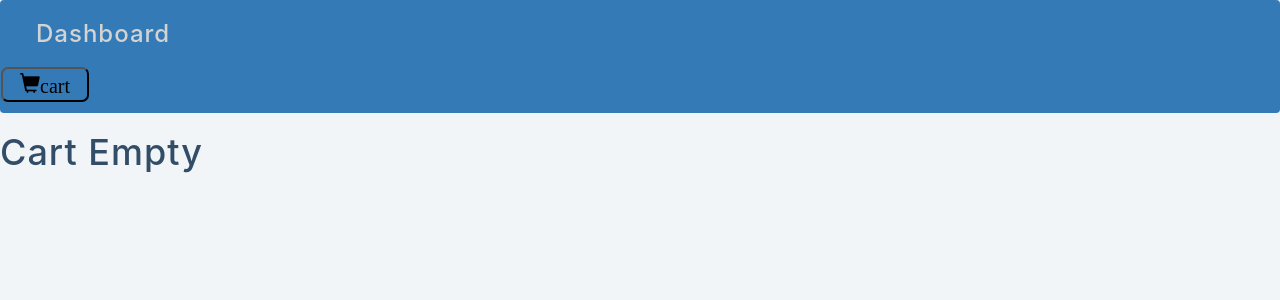
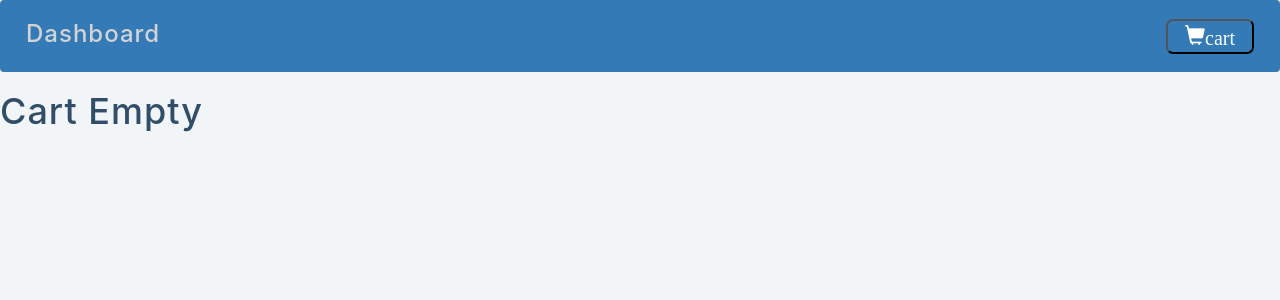
Before and after one commit to rolu225/react.github.io, a React (Create React App) app in the folder react-2020/: page /cart in a window 1280 px wide. Shown: the top 300 px of the page. Built offline with nearby package versions, Linux system fonts and the light colour scheme.

Commit message:
update 01/28

```diff
--- a/react-2020/package.json
+++ b/react-2020/package.json
@@ -4,6 +4,7 @@
   "private": true,
   "dependencies": {
     "@auth0/auth0-react": "^1.2.0",
+    "@svgr/webpack": "^5.5.0",
     "@testing-library/jest-dom": "^4.2.4",
     "@testing-library/react": "^9.5.0",
     "@testing-library/user-event": "^7.2.1",
--- a/react-2020/public/index.html
+++ b/react-2020/public/index.html
@@ -10,7 +10,7 @@
       name="description"
       content="Web site created using create-react-app"
     />
-    <link rel="apple-touch-icon" href="%PUBLIC_URL%/logo192.png" />
+    <link rel="apple-touch-icon"/>
     <!--
       manifest.json provides metadata used when your web app is installed on a
       user's mobile device or desktop. See https://developers.google.com/web/fundamentals/web-app-manifest/
--- a/react-2020/src/components/Cart/CartItem.js
+++ b/react-2020/src/components/Cart/CartItem.js
@@ -6,8 +6,15 @@ export default function CartItem({item, value}) {
 
     return (
         <div className='row my-1 text-capitalize text-center'>
-            <div className='col-10 mx-auto col-lg-2'>
-                <img  src={image} alt='product' style={{width:'5rem', height:'5rem'}} />
+            <div className='col-10 mx-auto col-lg-2 article'>
+                <img className='thumb' src={image} alt='product' style={{
+                    width:'5rem%',
+                    height:'5rem',
+                    marginBottom: '15px',
+                    // backgroundSize: 'cover',
+                    // backgroundPosition: 'center',
+                    // backgroundRepeat: 'no-repeat'
+                }} />
             </div>
             <div className='col0 mx-auto col-lg-2'>
                 <span className='d-lg-none'>{name}</span>
--- a/react-2020/src/components/Navbar.js
+++ b/react-2020/src/components/Navbar.js
@@ -1,33 +1,44 @@
 import React, { Component } from 'react'
 import {Link} from 'react-router-dom'
+import styled from 'styled-components'
 
 export default class Navbar extends Component {
     render() {
         return (
             <nav className="navbar navbar-expand-sm bg-primary navbar-dark px-sm-5">
                 <Link to='/'>
-                    <ul className="">
-                        <li className="" style={{color: 'lightgrey'}}>
-                            <h3 id='' style={{
-                                marginLeft: '35px'
-                            }}>dashboard</h3>
-                        </li>
-                    </ul>
+                    <div style={{color: 'lightgrey'}}>
+                        <h3 id='' style={{
+                            marginLeft: '25px',
+                            marginBottom: '-10px',
+                            marginTop: '20px',
+                        }}>dashboard</h3>
+                    </div>
                 </Link>
                 <Link to='/cart' className="ml-auto">
-                    <button style={{
-                        width: '88px',
-                        height: '35px',
-                        margin: '10px 0 10px 0',
-                        fontSize: '20px',
-                        borderRadius: '7px',
-                        background: 'transparent',
-                        color: 'black'
-                    }}>
+                    <ButtonCart>
                         <i className="glyphicon glyphicon-shopping-cart">cart</i>
-                    </button>
+                    </ButtonCart>
                 </Link>
             </nav>
         )
     }
 }
+
+export const ButtonCart = styled.button`
+    width: 88px;
+    height: 35px;
+    margin: 10px 0 10px 0;
+    font-size: 20px;
+    border-radius: 7px;
+    color: white;
+    background: transparent;
+    margin-top: -18px;
+    margin-right: 25px;
+    margin-bottom: 17px;
+    float: right;
+
+    :hover{
+        background: var(--mainYellow);
+        color: var(--LightBlue);
+`
--- a/react-2020/src/components/Product.js
+++ b/react-2020/src/components/Product.js
@@ -6,17 +6,21 @@ import PropTypes from 'prop-types';
 export default class Product extends Component {
     render() {
         const { id, name, price, image, inCart } = this.props.product
+        const { scroll } = this.props;
         return (
             <ProductConsumer>
-                {(value) => (
+                {(value) => (<>
                     <div onClick={()=> {value.handleDetail(id)}} className="products">
-                        <Link to='/detail'>
-                            <img src={image} alt={name} width='50%' />
+                        <div className='container'>
+                            <div className='row'>
+                                <div className='col-lg-3 col-md-6'>
+                                    <Link className='product_item product' to='/detail'>
+                                        <img className='product_img' src={image} alt={name} width='50%' />
                                         <h3>{name}</h3>
                                         <h4>$ {price}</h4>
                                     </Link>
                                     <div>
-                            <button onClick={()=>{
+                                        <button className='' onClick={()=>{
                                             value.addToCart(id);
                                             value.openModal(id);
                                         }} className='btn' disabled={inCart ? true : false}>
@@ -26,7 +30,17 @@ export default class Product extends Component {
                                         </button>
                                     </div>
                                 </div>
+                            </div>
+                        </div>
+                    </div>
+                    <div id='go-to-top'>
+                        {scroll && (
+                            <div onClick={() => this.scrollToTop()}>
+                                up
+                            </div>
                         )}
+                    </div>
+                </>)}
 
             </ProductConsumer>
 
--- a/react-2020/src/context.js
+++ b/react-2020/src/context.js
@@ -13,9 +13,31 @@ class ProductProvider extends Component {
         cartSubTotal: 0,
         deliveryCharge: 0,
         cartTotal: 0,
+        scroll: false
     };
     componentDidMount() {
         this.setProducts();
+        const scrollComponent = this;
+        document.addEventListener("scroll", function(e){
+            scrollComponent.toggleVisibility();
+        })
+    };
+    toggleVisibility () {
+        if(window.pageYOffset > 300) {
+            this.setState({
+                scroll: true
+            })
+        } else {
+            this.setState({
+                scroll: false
+            })
+        }
+    };
+    scrollToTop () {
+        window.scrollTo({
+            top: 0,
+            behavior: "smooth"
+        })
     }
     setProducts = () => {
         let tempProducts = [];
@@ -98,7 +120,6 @@ class ProductProvider extends Component {
                 this.addTotal();
             })
         }
-
     };
     remove = id => {
         let tempProducts = [...this.state.products];
@@ -154,7 +175,9 @@ class ProductProvider extends Component {
                 plus: this.plus,
                 minus: this.minus,
                 remove: this.remove,
-                clear: this.clear
+                clear: this.clear,
+                toggleVisibility: this.toggleVisibility,
+                scrollToTop: this.scrollToTop
             }}>
                 {this.props.children}
             </ProductContext.Provider>
--- a/react-2020/src/index.css
+++ b/react-2020/src/index.css
@@ -52,8 +52,8 @@
 }
 
 *,
-::after,
-::before {
+:after,
+:before {
   margin: 0;
   padding: 0;
   box-sizing: border-box;
@@ -64,7 +64,9 @@ body {
   background: var(--clr-grey-10);
   color: var(--clr-grey-3 );
   line-height: 1.5;
-  font-size: 0.875rem;
+  font-size: 1rem;
+  font-weight: 400;
+  margin: 0
 }
 ul {
   list-style-type: none;
@@ -94,9 +96,16 @@ p {
   max-width: var(--max-width);
 }
 
-@media screen and (min-width: 992px) {
-  .section {
-    width: 95vw;
+@media (min-width: 992px) {
+  .col-lg-3 {
+    flex: 0 0 25%;
+    max-width: 25%;
+  }
+}
+@media (min-width: 768px){
+  .col-md-6 {
+    flex: 0 0 50%;
+    max-width: 50%;
   }
 }
 
@@ -106,8 +115,8 @@ p {
 }
 .btn {
   display: inline-block;
-  background: var(--clr-primary-5);
-  color: var(--clr-orange-7);
+  background: var(--lightBlue);
+  color: var(--mainDark);
   padding: 0.25rem 0.75rem;
   border-radius: var(--radius);
   border-color: transparent;
@@ -122,7 +131,7 @@ p {
 }
 .btn:hover {
   background: var(--clr-primary-6);
-  color: --clr-red-light;
+  color: red;
   font-family: 'Lucida Sans', 'Lucida Sans Regular', 'Lucida Grande', 'Lucida Sans Unicode', Geneva, Verdana, sans-serif;
   font-size: 1.2rem;
 }
@@ -264,11 +273,11 @@ p {
   display: grid;
   gap: 2rem;
 }
-@media screen and (min-width: 576px) {
+/* @media screen and (min-width: 576px) {
   .products {
     grid-template-columns: repeat(auto-fit, minmax(300px, 1fr));
   }
-}
+} */
 .product {
   background: var(--clr-grey-9);
   border-radius: var(--radius);
@@ -349,3 +358,46 @@ img{
   font-size: 1.2rem !important;
   color: var(--mainYellow)
 }
+.button-cart:hover{
+  background-color: #ffa400;
+}
+
+.product{
+  position: relative;
+  width: 100%;
+  padding-right: 10px;
+  padding-left: 10px;
+  box-sizing: border-box;
+  display: block
+}
+.product_item{
+  position: relative;
+  border-radius: 4px;
+  margin-bottom: 20px;
+  text-decoration: none;
+  background: transparent;
+  cursor: pointer;
+}
+.product_img{
+  width: 100%;
+  vertical-align: middle;
+  border-style: none;
+}
+div{
+  display: block;
+}
+#go-to-top{
+  position: fixed;
+  width: 38px;
+  height: 38px;
+  border: 2px solid #ed6d00;
+  background-color: #ed6d00;
+  border-radius: 4px;
+  right: 22px;
+  bottom: 88px;
+  display: flex;
+  justify-content: center;
+  align-items: center;
+  cursor: pointer;
+  z-index: 90;
+}
```
Also changed, not shown: 2 other files (tests, documents, lock files or other folders). Lines whose indentation alone changed are shown as unchanged.
